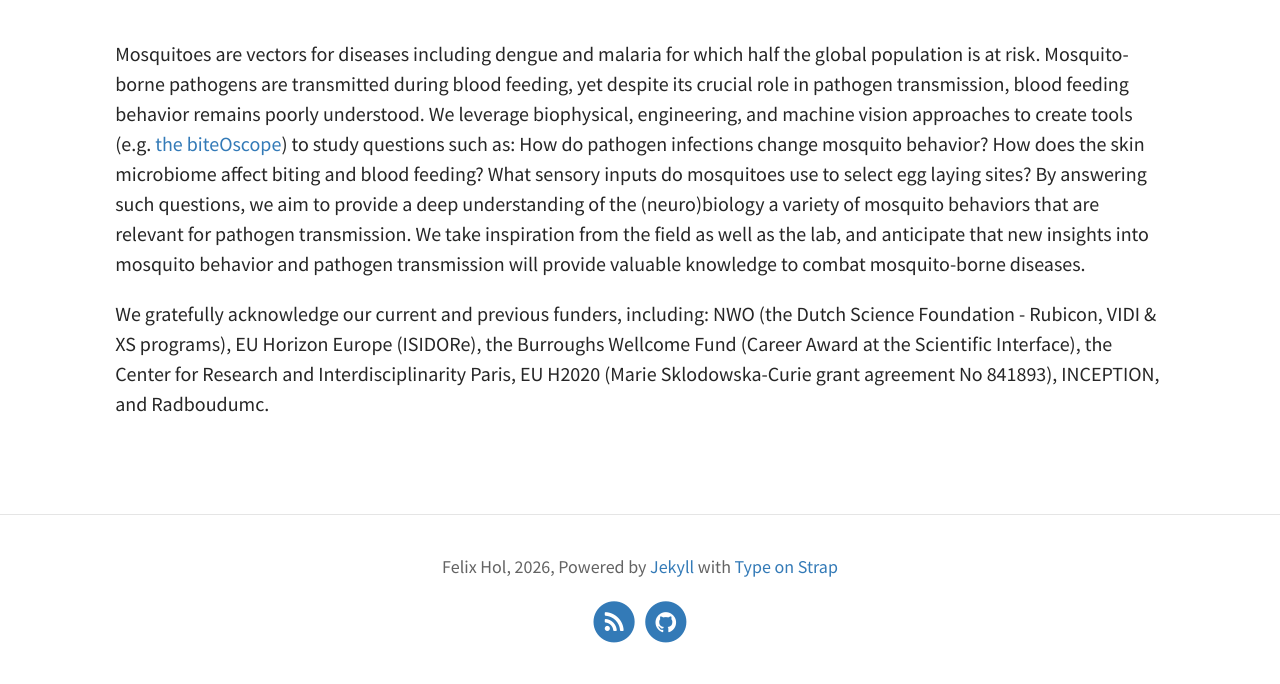
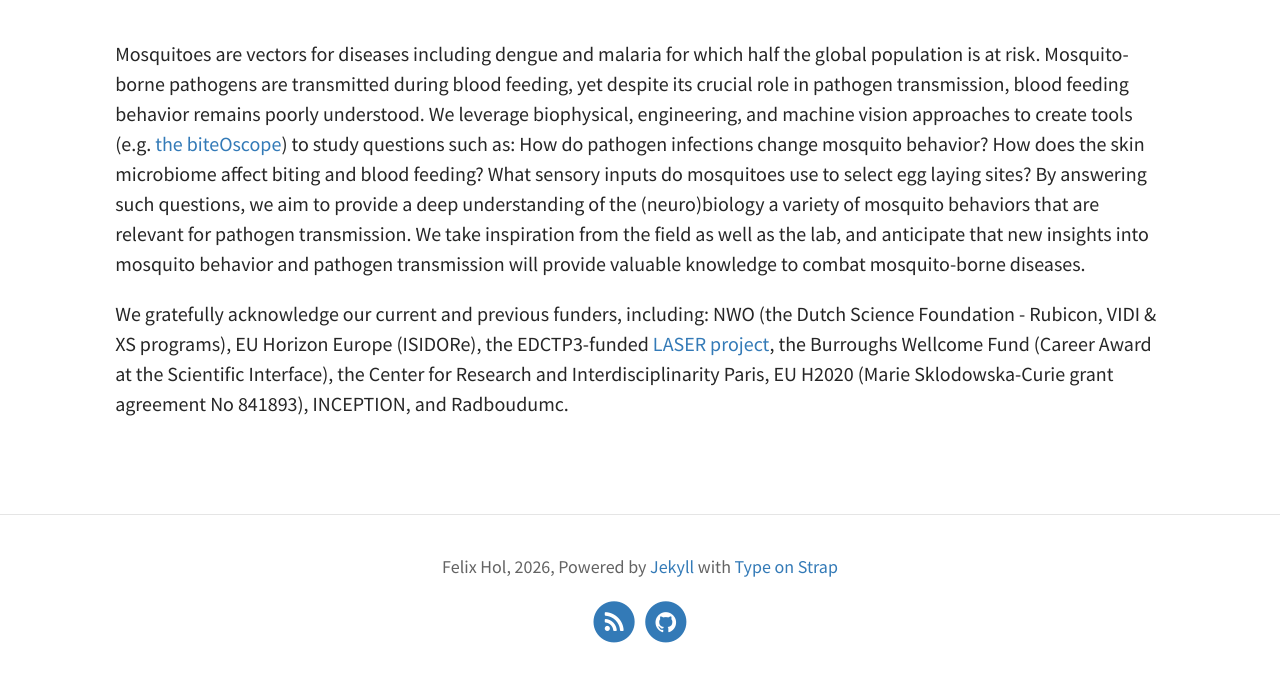
Before and after one commit to felixhol/felixhol.github.io, a Jekyll site: the page built from pages/01research.md, in a window 1280 px wide. Shown: the part 283-967 px from the top of the page. Built offline with Jekyll 4.4.1, drawn with Linux system fonts in a browser that asks for light colours.

Commit message:
Add LASER project to research funders
Co-Authored-By: Claude Haiku 5.5 <noreply@anthropic.com>

```diff
--- a/pages/01research.md
+++ b/pages/01research.md
@@ -8,7 +8,7 @@ tags:
 
 Mosquitoes are vectors for diseases including dengue and malaria for which half the global population is at risk. Mosquito-borne pathogens are transmitted during blood feeding, yet despite its crucial role in pathogen transmission, blood feeding behavior remains poorly understood. We leverage biophysical, engineering, and machine vision approaches to create tools (e.g. [the biteOscope](https://github.com/felixhol/biteOscope)) to study questions such as: How do pathogen infections change mosquito behavior? How does the skin microbiome affect biting and blood feeding? What sensory inputs do mosquitoes use to select egg laying sites? By answering such questions, we aim to provide a deep understanding of the (neuro)biology a variety of mosquito behaviors that are relevant for pathogen transmission. We take inspiration from the field as well as the lab, and anticipate that new insights into mosquito behavior and pathogen transmission will provide valuable knowledge to combat mosquito-borne diseases.  <br/>
 
-We gratefully acknowledge our current and previous funders, including: NWO (the Dutch Science Foundation - Rubicon, VIDI & XS programs), EU Horizon Europe (ISIDORe), the Burroughs Wellcome Fund (Career Award at the Scientific Interface), the Center for Research and Interdisciplinarity Paris, EU H2020 (Marie Sklodowska-Curie grant agreement No 841893), INCEPTION, and Radboudumc.
+We gratefully acknowledge our current and previous funders, including: NWO (the Dutch Science Foundation - Rubicon, VIDI & XS programs), EU Horizon Europe (ISIDORe), the EDCTP3-funded [LASER project](https://www.laser-malaria.org/), the Burroughs Wellcome Fund (Career Award at the Scientific Interface), the Center for Research and Interdisciplinarity Paris, EU H2020 (Marie Sklodowska-Curie grant agreement No 841893), INCEPTION, and Radboudumc.
 
 
 
```
